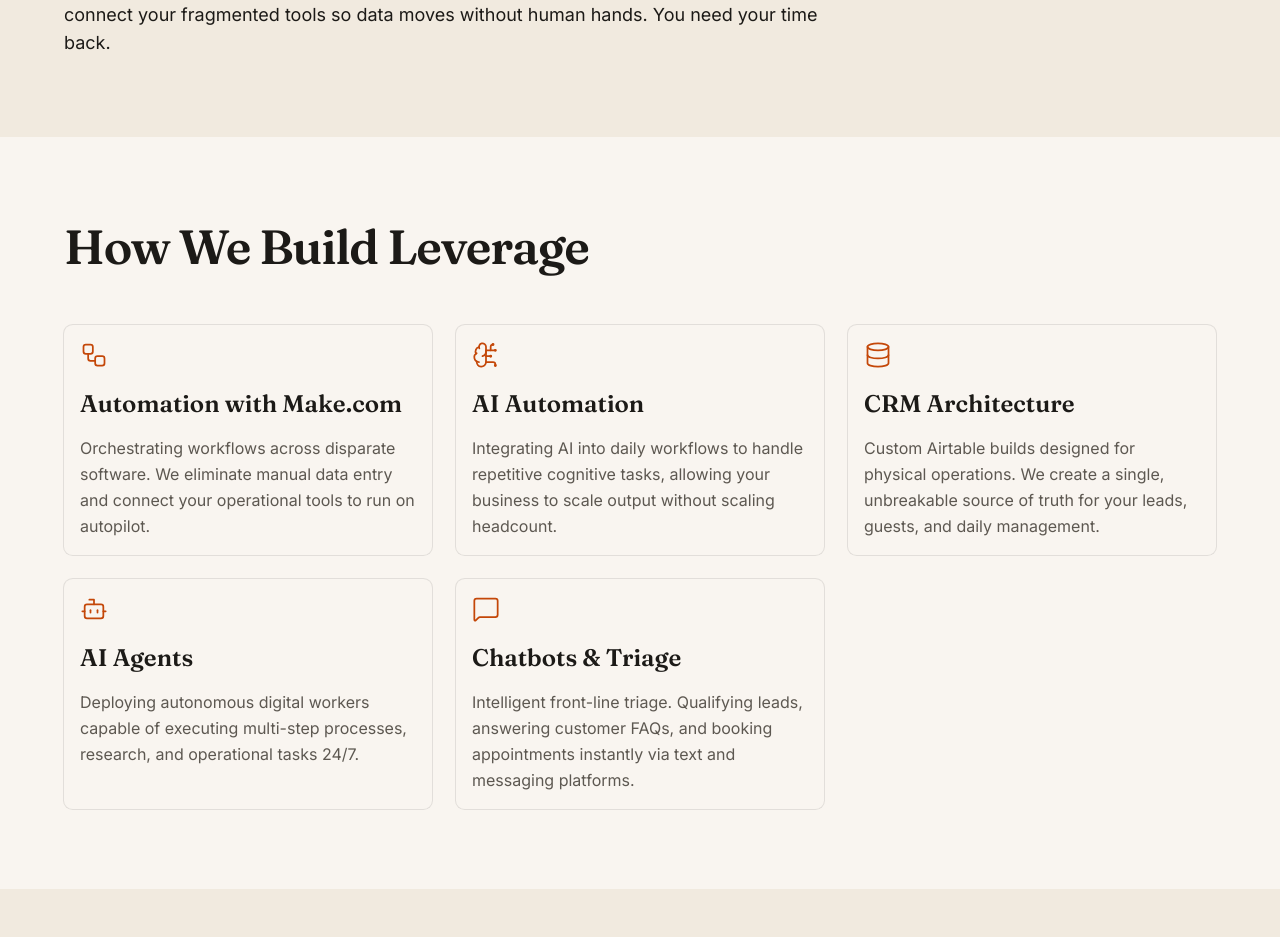
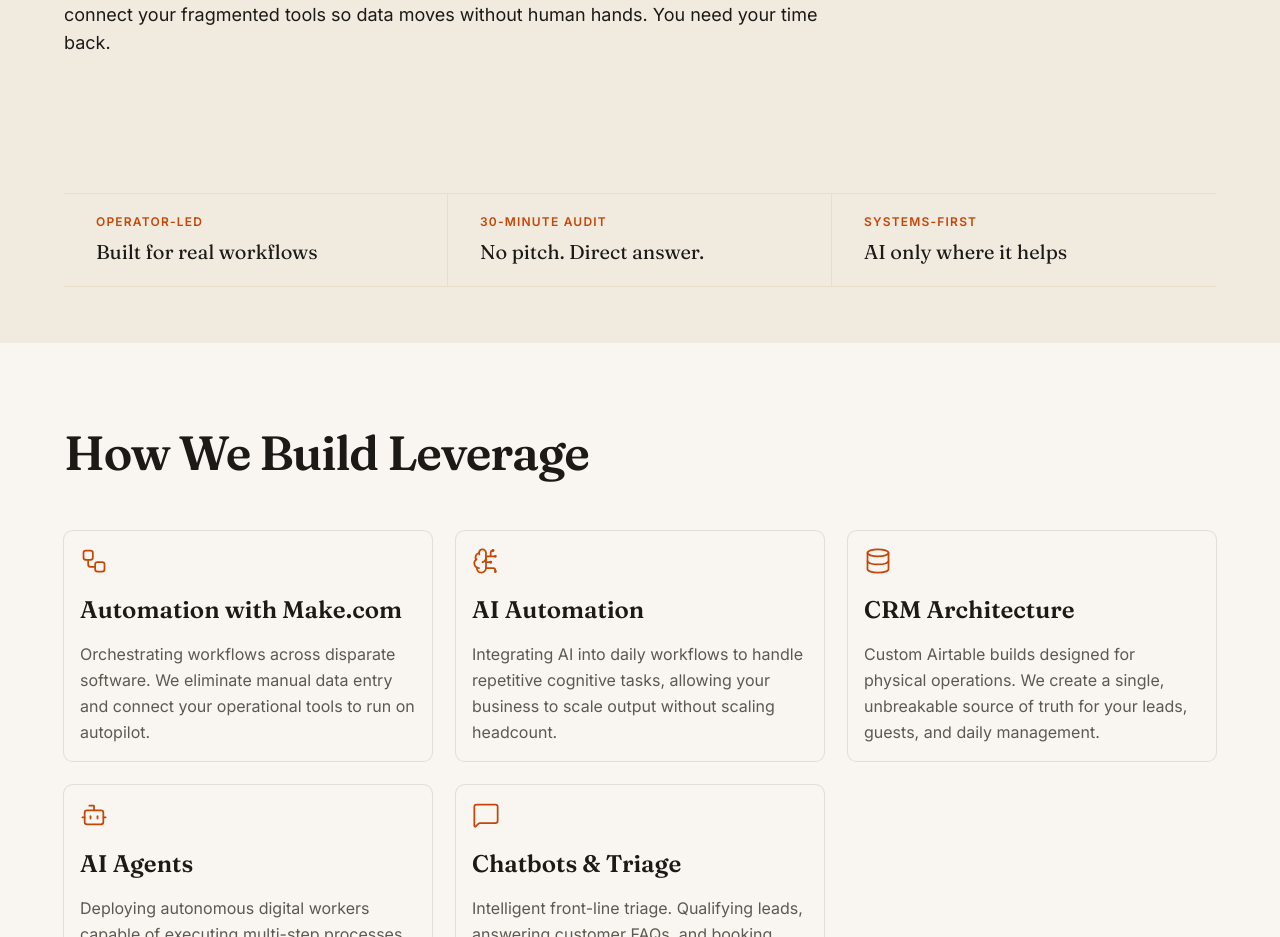
Before and after one commit to SissoDigital/sissoai-website, a Next.js app: page / in a window 1280 px wide. Shown: the part 1380-2317 px from the top of the page. Built offline with nearby package versions, Linux system fonts and the light colour scheme; no server answers.

Commit message:
Add Direction 1 stat strip

```diff
--- a/app/page.tsx
+++ b/app/page.tsx
@@ -4,6 +4,7 @@ import { Hero } from "@/components/sections/hero";
 import { Problem } from "@/components/sections/problem";
 import { Services } from "@/components/sections/services";
 import { SiteFooter } from "@/components/sections/site-footer";
+import { StatStrip } from "@/components/sections/stat-strip";
 import { UseCases } from "@/components/sections/use-cases";
 
 export default function Home() {
@@ -12,6 +13,7 @@ export default function Home() {
       <main className="flex-1">
         <Hero />
         <Problem />
+        <StatStrip />
         <Services />
         <UseCases />
         <About />
--- /dev/null
+++ b/components/sections/stat-strip.tsx
@@ -0,0 +1,31 @@
+type StatItem = {
+  eyebrow: string;
+  text: string;
+};
+
+const items: StatItem[] = [
+  { eyebrow: "Operator-led", text: "Built for real workflows" },
+  { eyebrow: "30-minute audit", text: "No pitch. Direct answer." },
+  { eyebrow: "Systems-first", text: "AI only where it helps" },
+];
+
+export function StatStrip() {
+  return (
+    <section data-reveal className="bg-muted">
+      <div className="mx-auto max-w-[1200px] px-6 py-10 md:py-14">
+        <div className="grid grid-cols-1 divide-y divide-border border-y border-border md:grid-cols-3 md:divide-x md:divide-y-0">
+          {items.map(({ eyebrow, text }) => (
+            <div key={eyebrow} className="py-5 md:px-8 md:py-5">
+              <p className="text-xs font-semibold uppercase tracking-widest text-accent">
+                {eyebrow}
+              </p>
+              <p className="mt-2 font-display text-lg leading-snug text-foreground md:text-xl">
+                {text}
+              </p>
+            </div>
+          ))}
+        </div>
+      </div>
+    </section>
+  );
+}
```
